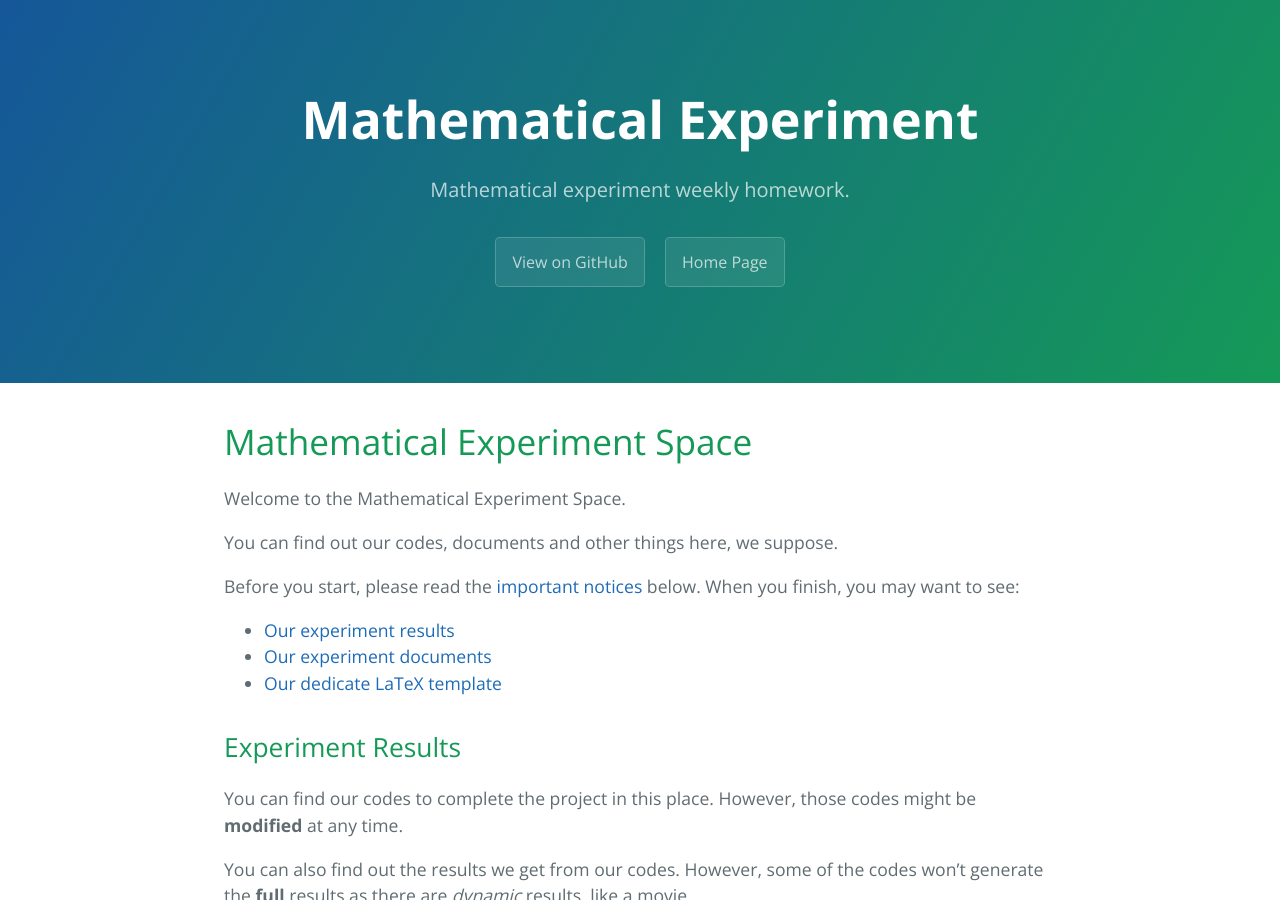
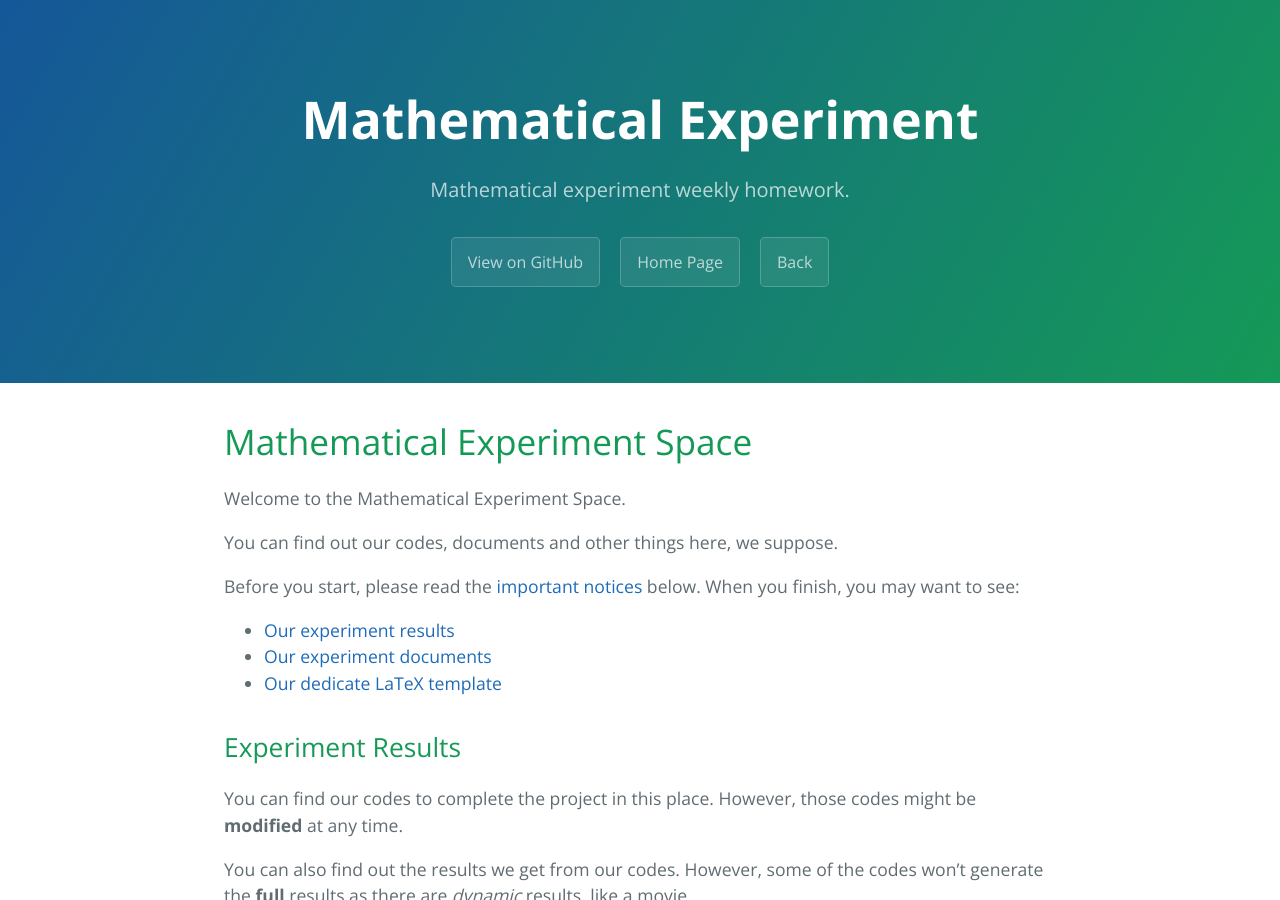
Before and after one commit to T0nyX1ang/Mathematical-Experiment, a Jekyll site: the page built from index.md, in a window 1280 px wide and 900 px high. Built offline with Jekyll 4.4.1, drawn with Linux system fonts in a browser that asks for light colours.

Commit message:
Add a back button, change linking url

```diff
--- a/_layouts/default.html
+++ b/_layouts/default.html
@@ -27,12 +27,13 @@
       <h2 class="project-tagline">{{ page.description}}</h2>
       {% if site.github.is_project_page %}
         <a href="{{ site.github.repository_url }}" class="btn">View on GitHub</a>
-        <a href="{{ site.url }}" class="btn">Home Page</a>
+        <a href="{{ site.github.url }}" class="btn">Home Page</a>
       {% endif %}
       {% if site.show_downloads %}
         <a href="{{ site.github.zip_url }}" class="btn">Download .zip</a>
         <a href="{{ site.github.tar_url }}" class="btn">Download .tar.gz</a>
       {% endif %}
+      <a href=".." class="btn">Back</a>
     </header>
 
     <main id="content" class="main-content" role="main">
```
